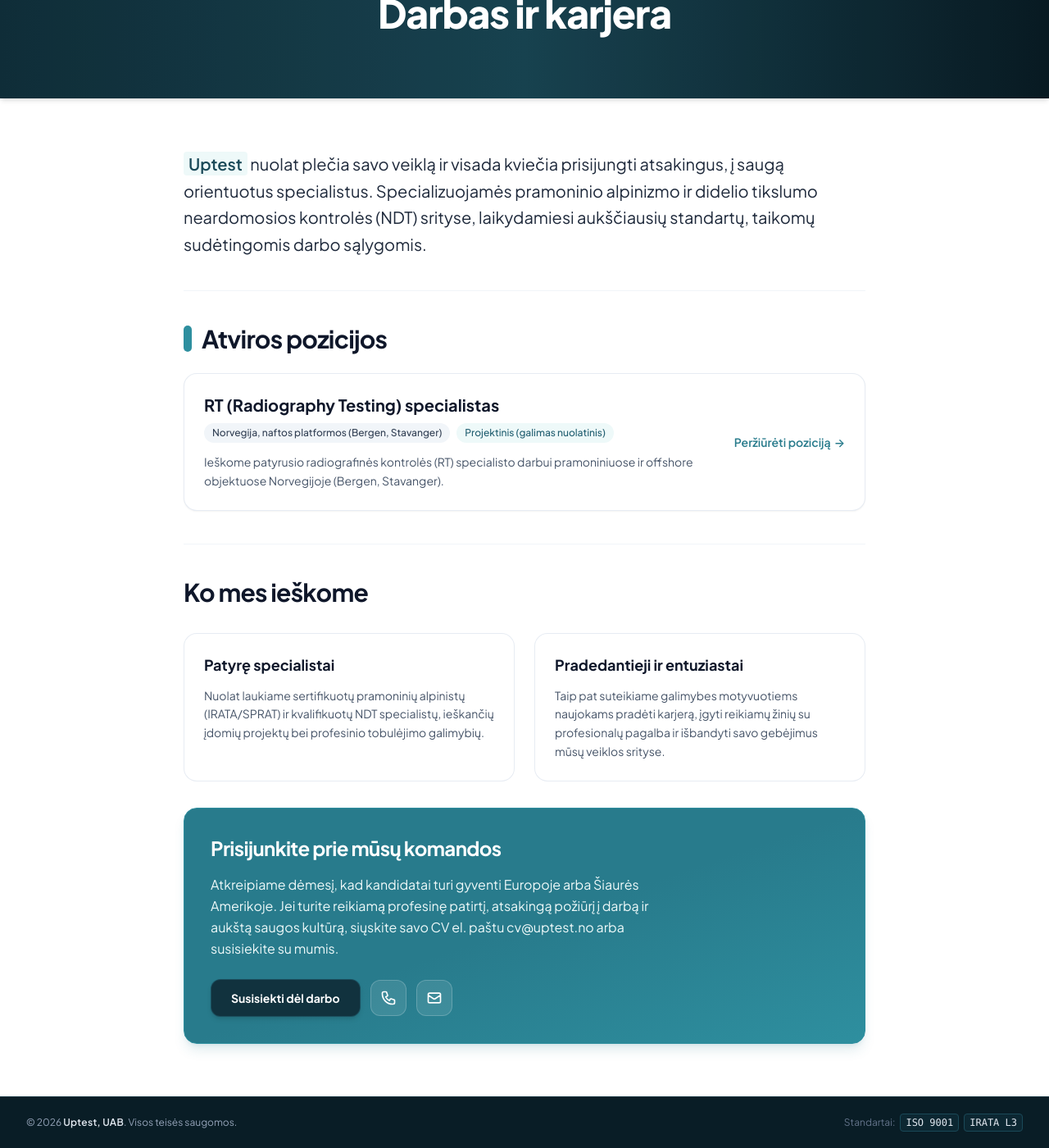
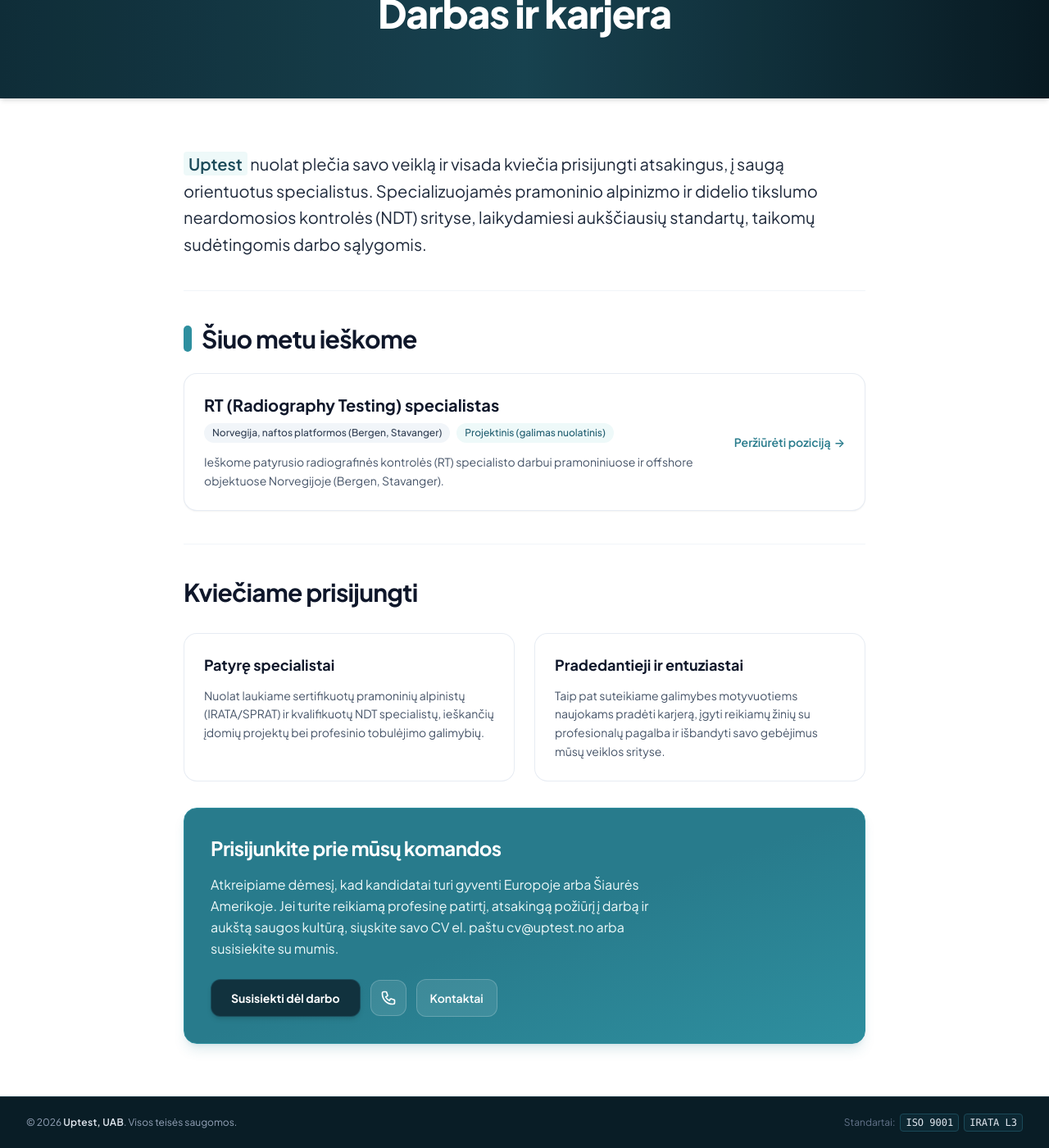
Before and after one commit to UptestNO/uptest.no, a Jekyll site: the page built from lt/karjera/index.html, in a window 1280 px wide and 1400 px high, scrolled down 234 px. Shown: the whole window at 82% size. Built offline with Jekyll 4.4.1, drawn with Linux system fonts in a browser that asks for light colours.

Commit message:
jobs-contacts-update

```diff
--- a/_data/data.yaml
+++ b/_data/data.yaml
@@ -309,6 +309,7 @@ jobs:
     posted: "Posted"
     valid_through: "Apply before"
     salary: "Salary"
+    apply_label: "Apply"
     apply_title: "Apply for This Position"
     apply_desc: "Send your CV and relevant certificates by email or contact our team directly."
     apply_btn: "Apply via Email"
@@ -320,13 +321,14 @@ jobs:
       TEMPORARY: "Temporary"
       INTERN: "Internship"
   lt:
-    section_title: "Atviros pozicijos"
+    section_title: "Šiuo metu ieškome"
     view_position: "Peržiūrėti poziciją"
     location: "Vieta"
     employment_type: "Darbo pobūdis"
     posted: "Paskelbta"
     valid_through: "Kandidatuokite iki"
     salary: "Atlyginimas"
+    apply_label: "Kandidatuoti"
     apply_title: "Kandidatuoti į šią poziciją"
     apply_desc: "Atsiųskite savo CV ir turimus sertifikatus el. paštu arba susisiekite su mūsų komanda tiesiogiai."
     apply_btn: "Kandidatuoti el. paštu"
@@ -345,6 +347,7 @@ jobs:
     posted: "Publisert"
     valid_through: "Søknadsfrist"
     salary: "Lønn"
+    apply_label: "Søk"
     apply_title: "Søk på denne stillingen"
     apply_desc: "Send din CV og relevante sertifikater på e-post, eller ta kontakt med teamet vårt direkte."
     apply_btn: "Søk via e-post"
--- a/_includes/cta-box.html
+++ b/_includes/cta-box.html
@@ -1,4 +1,5 @@
 {% assign c = site.data.data.common[page.lang] %}
+{% assign n = site.data.data.nav %}
 
 <div class="bg-gradient-to-br from-brand-600 via-brand-600 to-brand-500 text-white rounded-2xl p-6 sm:p-8 space-y-4 shadow-lg shadow-brand-600/15 border border-brand-500 relative overflow-hidden">
     <h3 class="text-xl sm:text-2xl font-bold text-white tracking-tight">{{ include.title | default: c.get_in_touch }}</h3>
@@ -6,27 +7,43 @@
         {{ include.description }}
     </p>
 
-{% assign n = site.data.data.nav %}
+    <div class="pt-2 flex flex-wrap items-center gap-3">
+        {% if include.email %}
+        <!-- Pagrindinis el. pašto mygtukas -->
+        <a href="mailto:{{ include.email }}{% if include.subject %}?subject={{ include.subject | uri_escape }}{% endif %}" class="inline-flex items-center justify-center px-6 py-3 rounded-xl font-bold text-sm text-white bg-brand-900 hover:bg-brand-800 shadow-md hover:shadow-lg transition-all border border-brand-700/60">
+            {{ include.btn_text | default: c.email_label }}
+        </a>
 
-<div class="pt-2 flex flex-wrap items-center gap-3">
+        <!-- Kvadratinis telefono mygtukas -->
+        <a href="tel:{{ c.phone }}" aria-label="{{ c.phone_label }}" class="w-11 h-11 rounded-xl bg-white/10 hover:bg-white/20 text-white flex items-center justify-center transition-all border border-white/20 hover:border-white/40">
+            <svg class="w-5 h-5" fill="none" stroke="currentColor" viewBox="0 0 24 24">
+                <path stroke-linecap="round" stroke-linejoin="round" stroke-width="2" d="M3 5a2 2 0 012-2h3.28a1 1 0 01.948.684l1.498 4.493a1 1 0 01-.502 1.21l-2.257 1.13a11.042 11.042 0 005.516 5.516l1.13-2.257a1 1 0 011.21-.502l4.493 1.498a1 1 0 01.684.949V19a2 2 0 01-2 2h-1C9.716 21 3 14.284 3 6V5z"/>
+            </svg>
+        </a>
+
+        <!-- Kontaktų mygtukas -->
+        <a href="{{ site.baseurl }}/{{ n.contacts.link[page.lang] }}" class="inline-flex items-center justify-center px-4 py-3 rounded-xl font-semibold text-sm text-white bg-white/10 hover:bg-white/20 transition-all border border-white/20 hover:border-white/40">
+            {{ n.contacts.title[page.lang] }}
+        </a>
+        {% else %}
         <!-- Pagrindinis mygtukas: brand-900 (šviesesnis už brand-950) -->
         <a href="{{ site.baseurl }}/{{ n.contacts.link[page.lang] }}" class="inline-flex items-center justify-center px-6 py-3 rounded-xl font-bold text-sm text-white bg-brand-900 hover:bg-brand-800 shadow-md hover:shadow-lg transition-all border border-brand-700/60">
             {{ include.btn_text | default: n.contacts.title[page.lang] }}
         </a>
 
         <!-- Kvadratinis telefono mygtukas -->
-    <a href="tel:{{ c.phone }}" aria-label="Call us" class="w-11 h-11 rounded-xl bg-white/10 hover:bg-white/20 text-white flex items-center justify-center transition-all border border-white/20 hover:border-white/40">
+        <a href="tel:{{ c.phone }}" aria-label="{{ c.phone_label }}" class="w-11 h-11 rounded-xl bg-white/10 hover:bg-white/20 text-white flex items-center justify-center transition-all border border-white/20 hover:border-white/40">
             <svg class="w-5 h-5" fill="none" stroke="currentColor" viewBox="0 0 24 24">
                 <path stroke-linecap="round" stroke-linejoin="round" stroke-width="2" d="M3 5a2 2 0 012-2h3.28a1 1 0 01.948.684l1.498 4.493a1 1 0 01-.502 1.21l-2.257 1.13a11.042 11.042 0 005.516 5.516l1.13-2.257a1 1 0 011.21-.502l4.493 1.498a1 1 0 01.684.949V19a2 2 0 01-2 2h-1C9.716 21 3 14.284 3 6V5z"/>
             </svg>
         </a>
 
         <!-- Kvadratinis el. pašto mygtukas -->
-    <a href="mailto:{{ include.email | default: c.email }}" aria-label="Email us" class="w-11 h-11 rounded-xl bg-white/10 hover:bg-white/20 text-white flex items-center justify-center transition-all border border-white/20 hover:border-white/40">
+        <a href="mailto:{{ c.email }}" aria-label="{{ c.email_label }}" class="w-11 h-11 rounded-xl bg-white/10 hover:bg-white/20 text-white flex items-center justify-center transition-all border border-white/20 hover:border-white/40">
             <svg class="w-5 h-5" fill="none" stroke="currentColor" viewBox="0 0 24 24">
                 <path stroke-linecap="round" stroke-linejoin="round" stroke-width="2" d="M3 8l7.89 5.26a2 2 0 002.22 0L21 8M5 19h14a2 2 0 002-2V7a2 2 0 00-2-2H5a2 2 0 00-2 2v10a2 2 0 002 2z"/>
             </svg>
         </a>
+        {% endif %}
     </div>
-
 </div>
--- a/career/index.html
+++ b/career/index.html
@@ -49,7 +49,7 @@ og_type: "website"
     {% include cta-box.html
         title="Join Our Team"
         description="Please note that applicants must be based in Europe or North America ONLY. If you possess the relevant trades, a strong work ethic, and dedication to safety, send your CV to cv@uptest.no or get in touch with us."
-        btn_text="Contact"
+        btn_text="Apply via Email"
         email="cv@uptest.no"
     %}
 </div>
--- a/lt/karjera/index.html
+++ b/lt/karjera/index.html
@@ -26,7 +26,7 @@ og_type: "website"
 <!-- Karjeros galimybės ir reikalavimai -->
 <div class="space-y-8">
     <h2 class="text-2xl sm:text-3xl font-bold text-slate-900 tracking-tight">
-        Ko mes ieškome
+        Kviečiame prisijungti
     </h2>
 
     <div class="grid grid-cols-1 md:grid-cols-2 gap-6">
--- a/no/karriere/index.html
+++ b/no/karriere/index.html
@@ -49,7 +49,7 @@ og_type: "website"
     {% include cta-box.html
         title="Bli en del av vårt team"
         description="Vær oppmerksom på at søkere må være bosatt i Europa eller Nord-Amerika. Dersom du har relevant fagkompetanse, en sterk arbeidsmoral og et tydelig fokus på sikkerhet, send din CV til cv@uptest.no eller ta kontakt med oss."
-        btn_text="Kontakt oss"
+        btn_text="Søk via e-post"
         email="cv@uptest.no"
     %}
 </div>
```
Also changed, not shown: _layouts/job.html (+9 -23 lines). Lines whose indentation alone changed are shown as unchanged.
